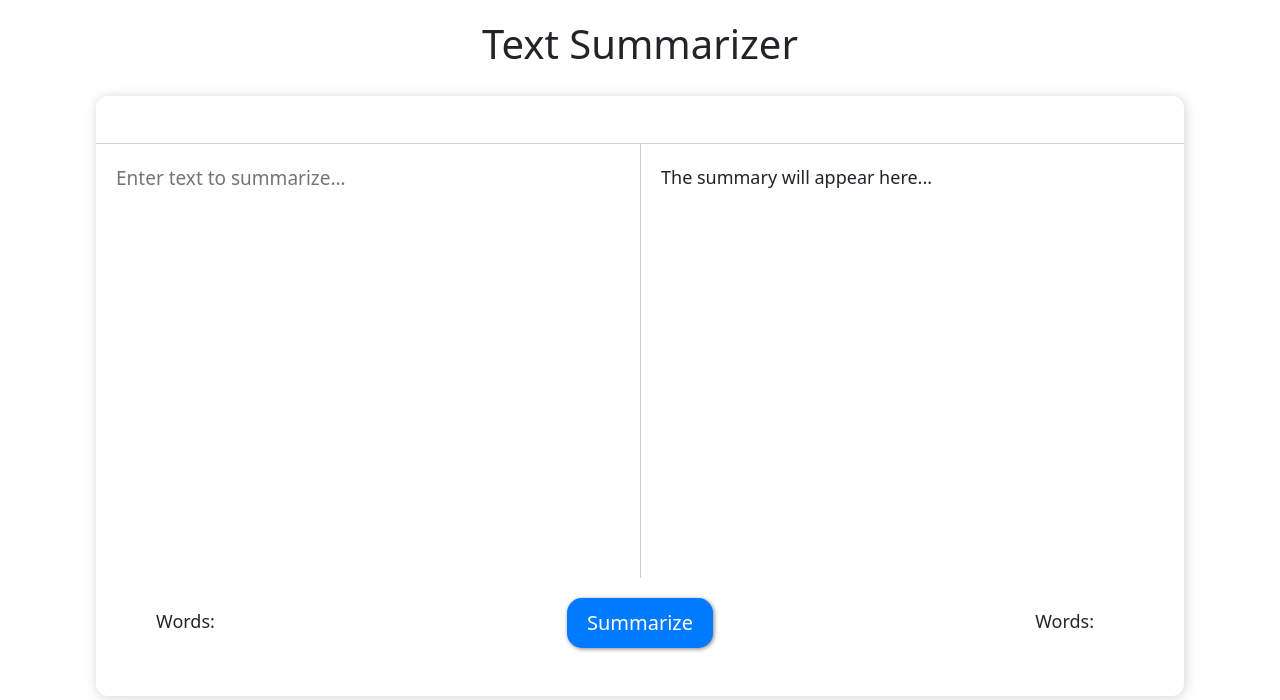
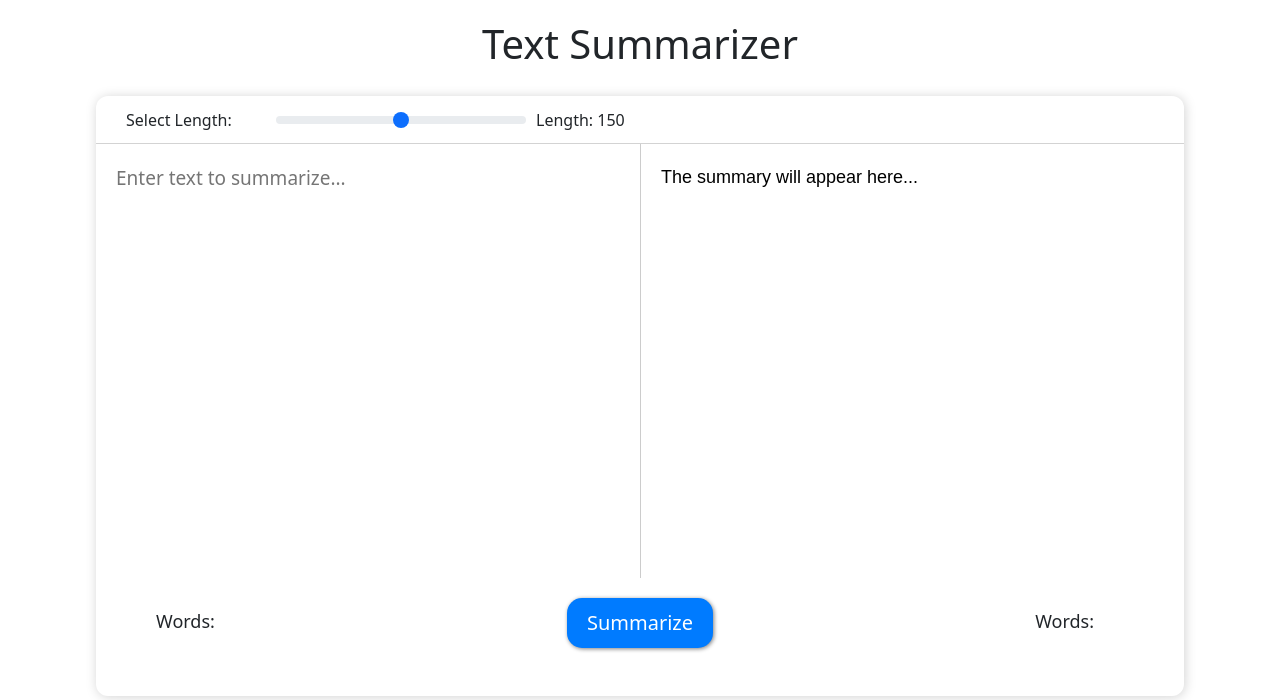
Before and after one commit to Vishnu-Vardhan09/Mini-Project, a Flask app: page /index in a window 1280 px wide. Shown: the part 100-800 px from the top of the page. Run offline with Flask 3, Linux system fonts and the light colour scheme; some libraries are stand-ins or nearby versions.

Commit message:
modified files added

```diff
--- a/app.py
+++ b/app.py
@@ -21,11 +21,13 @@ def index():
 
 summarizer = pipeline("summarization", model="facebook/bart-large-cnn")
 
+
 # Route to handle form submission
 @app.route('/process', methods=['POST'])
 def process_text():
     input_text = request.form.get('inputText', '')
-    processed_text=summarizer(input_text, max_length=192, min_length=30, do_sample=False)
+    max_len = request.form.get('length', '')
+    processed_text=summarizer(input_text, max_length=250, min_length=int(max_len), do_sample=False)
     output_text=processed_text[0]["summary_text"]
     response = make_response(output_text)
     response.mimetype = "text/plain"
--- a/static/script1.js
+++ b/static/script1.js
@@ -1,17 +1,31 @@
 var loader=document.getElementById("load");
 loader.style.display="none"
 
+const value = document.querySelector("#length");
+const input = document.querySelector("#input-range");
+var count;
+
+count= input.value;
+value.textContent =" Length: "+count;
+input.addEventListener("input", (event) => {
+  count = event.target.value;
+  value.textContent=" Length: "+count;
+});
 
 document.addEventListener("DOMContentLoaded", function () {
     document.getElementById("summarizeButton").addEventListener("click", function () {
+
         let inputText = document.getElementById("inputText").value;
         loader.style.display="block";
+
         document.getElementById("outputText").innerText = "";
-
         let formData = new FormData();
         let inputcount=inputText.split(' ');
+
         document.getElementById("input-count").textContent=inputcount.length;
+
         formData.append("inputText", inputText);  // Ensure the key matches Flask's request.form.get('inputText')
+        formData.append("length",count);
 
         fetch('/process', {
             method: "POST",
--- a/static/style.css
+++ b/static/style.css
@@ -34,8 +34,8 @@ h1 {
 textarea {
     width: 100%;
     padding: 20px;
-    font-size: 18px;
-    font-family: 'Lucida Sans', 'Lucida Sans Regular', 'Lucida Grande', 'Lucida Sans Unicode', Geneva, Verdana, sans-serif;
+    font-size: 20px;
+    font-family: Arial, Helvetica, sans-serif;
     border-style: none;
 }
 #summarizeButton {
@@ -58,6 +58,8 @@ button:hover {
     border-left: 1px solid #ccc;
     font-size: 18px;
     background-color: white;
+    font-family: sans-serif;
+    color: black;
 }
 
 .text-summarizer{
@@ -80,6 +82,21 @@ button:hover {
 }
 .modes{
     border-bottom: 1px solid lightgray;
+    display: flex;
+}
+.range
+{
+    display: flex;
+    justify-content: center;
+    align-items: center;
+}
+.label{
+    width: 150px;
+    margin-left: 30px;
+    font-weight: 500;
+}
+#length{
+    font-weight: 500;
 }
 .summarize-btn{
     display: flex;
@@ -172,3 +189,16 @@ button:hover {
   @keyframes l14 {
     100% {left: calc(100% + 20px)}
   }
+  /* .form-control[type=file]::-webkit-file-upload-button {
+    background-color:#007bff;
+    color: #fff;
+    padding: 10px;
+  }
+  .form-control[type=file]::-webkit-file-upload-button:hover{
+    background-color: #0056b3;
+  }  */
+    .fileUpload{
+        position: absolute;
+        left: 230px;
+        top: 25px;
+    }
--- a/templates/index.html
+++ b/templates/index.html
@@ -10,7 +10,9 @@
     <!-- <link rel="stylesheet" href="../static/style.css"> -->
    <link rel="stylesheet" href="{{url_for('static',filename='node_modules/bootstrap-icons/font/bootstrap-icons.css')}}">
     <!-- <link rel="stylesheet" href="../static/node_modules/bootstrap-icons/font/bootstrap-icons.css"> -->
-    <link href="https://cdn.jsdelivr.net/npm/bootstrap@5.3.3/dist/css/bootstrap.min.css" rel="stylesheet" integrity="sha384-QWTKZyjpPEjISv5WaRU9OFeRpok6YctnYmDr5pNlyT2bRjXh0JMhjY6hW+ALEwIH" crossorigin="anonymous">
+    <!-- <link rel="stylesheet" href="../node_modules/bootstrap/dist/css/bootstrap.css"> -->
+    <link rel="stylesheet" href="{{url_for('static',filename='node_modules/bootstrap-icons/bootstrap.css')}}">
+    <link rel="stylesheet" href="{{url_for('static',filename='node_modules/bootstrap/dist/css/bootstrap.css')}}">
 
 </head>
 <body>
@@ -31,7 +33,13 @@
     <main class="text-summarizer">
         <div class="text-content">
 
-            <div class="modes"></div>
+            <div class="modes">
+                <div class="range" >
+                    <label for="range" class="label">Select Length:</label>
+                    <input type="range" id="input-range" class="form-range" name="range" min="50" max="250" step="50" style="width: 250px;">
+                    <span id="length" style="display:inline-block;width:200px ; margin-left: 10px;"></span>
+                </div>
+            </div>
             <div class="text-input">
 
                 <textarea id="inputText" placeholder="Enter text to summarize..." style="resize: none;"></textarea>
```
Also changed, not shown: templates/home.html (+12 -6 lines).
